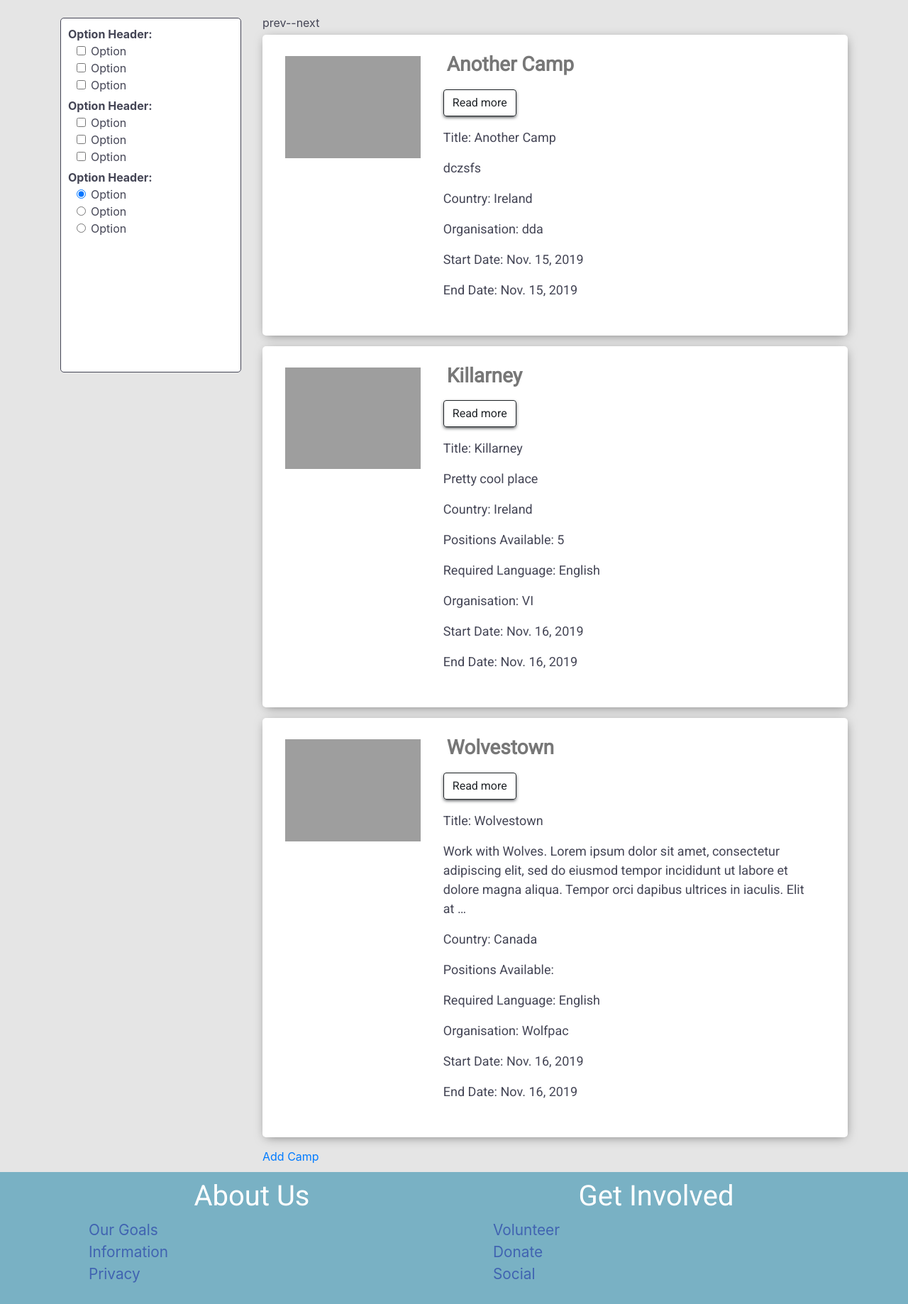
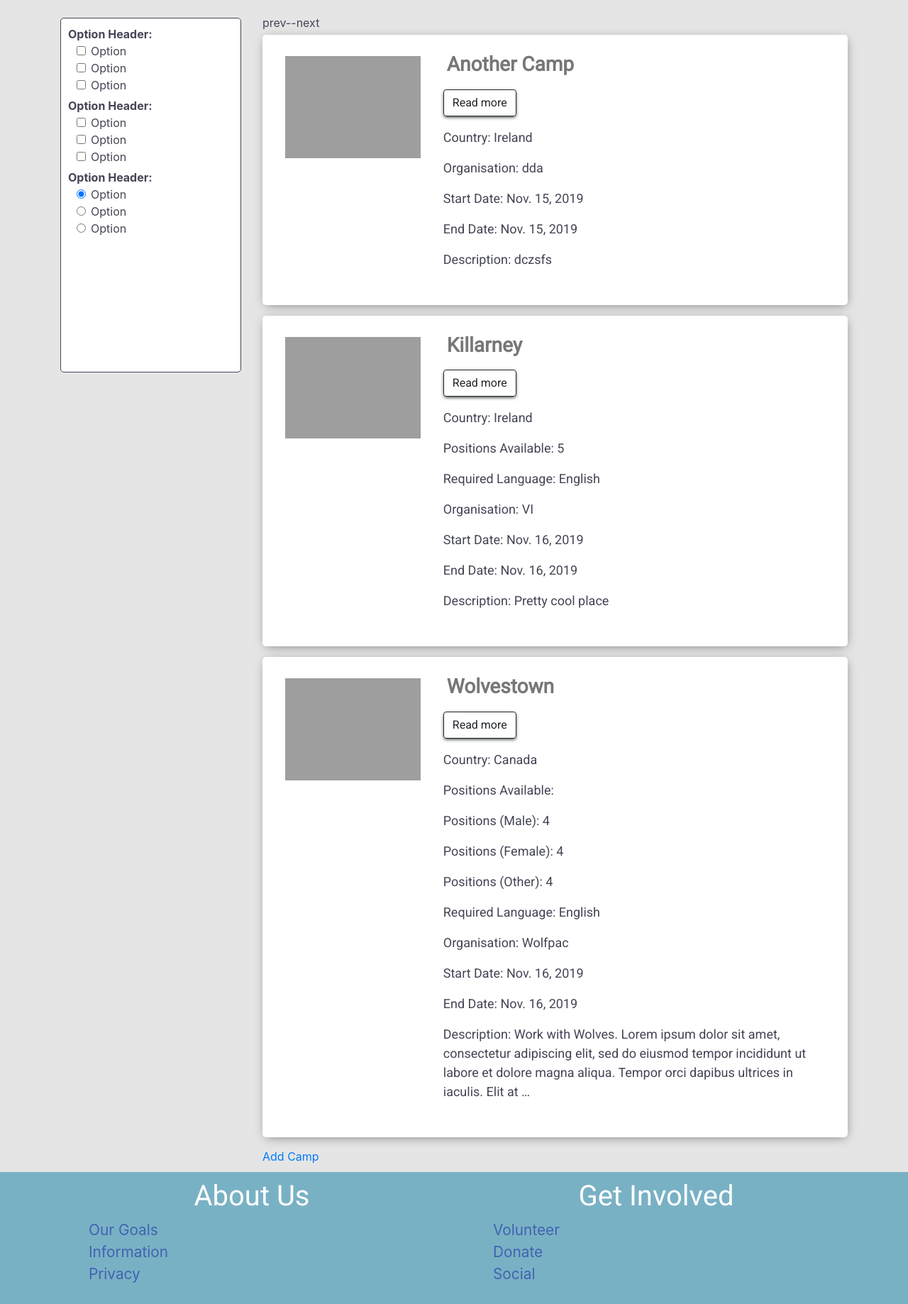
Before and after one commit to Pattern-Projects/volunteer-fsf-project, a Django app: page /camps/ in a window 1280 px wide. Shown: the part 175-2013 px from the top of the page at 71% size. Run offline with Django 3.2, Linux system fonts and the light colour scheme; data comes from the database, SQL or seed files in the repository; both versions use the stored data as it was after the commit; some libraries are stand-ins or nearby versions; some web fonts are replaced; grey boxes are pictures that could not be loaded.

Commit message:
camps.html - Reorder camp details

```diff
--- a/camps/templates/camp.html
+++ b/camps/templates/camp.html
@@ -26,13 +26,13 @@
                                 </p>
                                 {% if camp.positions_male or camp.positions_female or camp.positions_other %}
                                     <div class="gender-container">
-                                        {% if camp.positions %}
+                                        {% if camp.positions_male %}
                                             <p><span class="boldtext">Positions (Male):</span> {{ camp.positions_male }} </p>
                                         {% endif %}
-                                        {% if camp.positions %}
+                                        {% if camp.positions_female %}
                                             <p><span class="boldtext">Positions (Female):</span> {{ camp.positions_female }} </p>
                                         {% endif %}
-                                        {% if camp.positions %}
+                                        {% if camp.positions_other %}
                                             <p><span class="boldtext">Positions (Other):</span> {{ camp.positions_other }} </p>
                                         {% endif %}
                                     </div>
--- a/camps/templates/camps.html
+++ b/camps/templates/camps.html
@@ -148,14 +148,12 @@ Camps
 				<div class="col-md-3 col-sm-12 text-center image-container">
 					<!--<img src="/media/{{ camp.image }}"/>-->
 					<img src="https://cdn.pixabay.com/photo/2018/05/28/22/11/message-in-a-bottle-3437294__340.jpg"/>
-                            </div>
+                </div>
 					<div class="col-md-8 col-sm-12">
 						<h3>{{ camp.title }}</h3>
 						<div class="row">
 							<div class="col-xs-9">
 								<p><a href="{% url 'camp_details' camp.id %}" class="btn btn-default">Read more</a></p>
-								<p><span class="boldtext">Title:</span> {{ camp.title }} </p>
-								<p>{{ camp.description|truncatewords:30 }}</p>
 								<p><span class="boldtext">Country:</span> {{ camp.country }} </p>
 
 
@@ -168,13 +166,13 @@ Camps
                                     </p>
                                     {% if camp.positions_male or camp.positions_female or camp.positions_other %}
                                         <div class="gender-container">
-                                            {% if camp.positions %}
+                                            {% if camp.positions_male %}
                                                 <p><span class="boldtext">Positions (Male):</span> {{ camp.positions_male }} </p>
                                             {% endif %}
-                                            {% if camp.positions %}
+                                            {% if camp.positions_female %}
                                                 <p><span class="boldtext">Positions (Female):</span> {{ camp.positions_female }} </p>
                                             {% endif %}
-                                            {% if camp.positions %}
+                                            {% if camp.positions_other %}
                                                 <p><span class="boldtext">Positions (Other):</span> {{ camp.positions_other }} </p>
                                             {% endif %}
                                         </div>
@@ -188,6 +186,7 @@ Camps
                                 <p><span class="boldtext">Organisation:</span> {{camp.organisation}}</p>
 								<p><span class="boldtext">Start Date:</span> {{camp.start_date}}</p>
 								<p><span class="boldtext">End Date:</span> {{camp.end_date}}</p>
+							    <p><span class="boldtext">Description:</span> {{ camp.description|truncatewords:30 }}</p>
 							</div>
 						</div>
 					</div>
```
Also changed, not shown: db.sqlite3.
